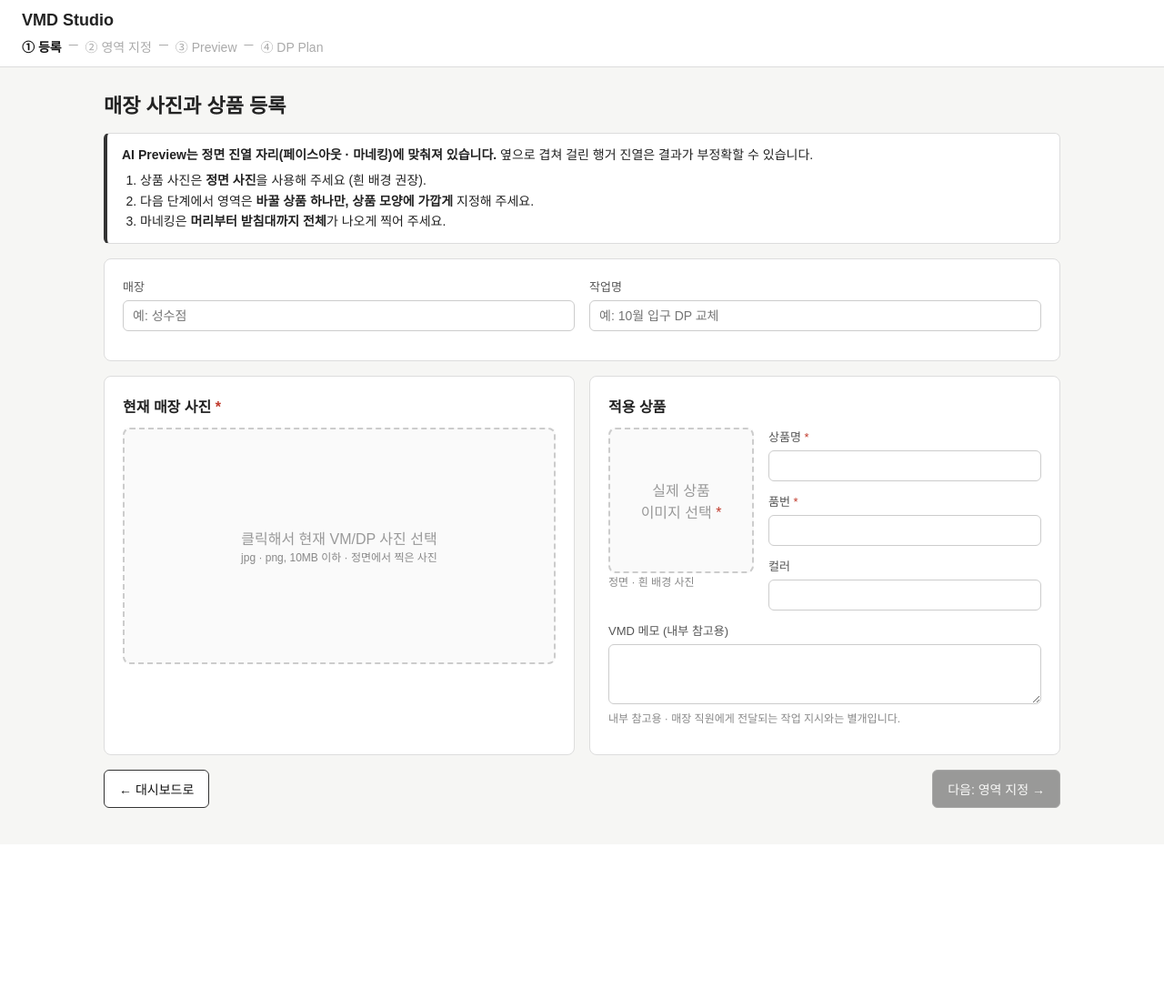
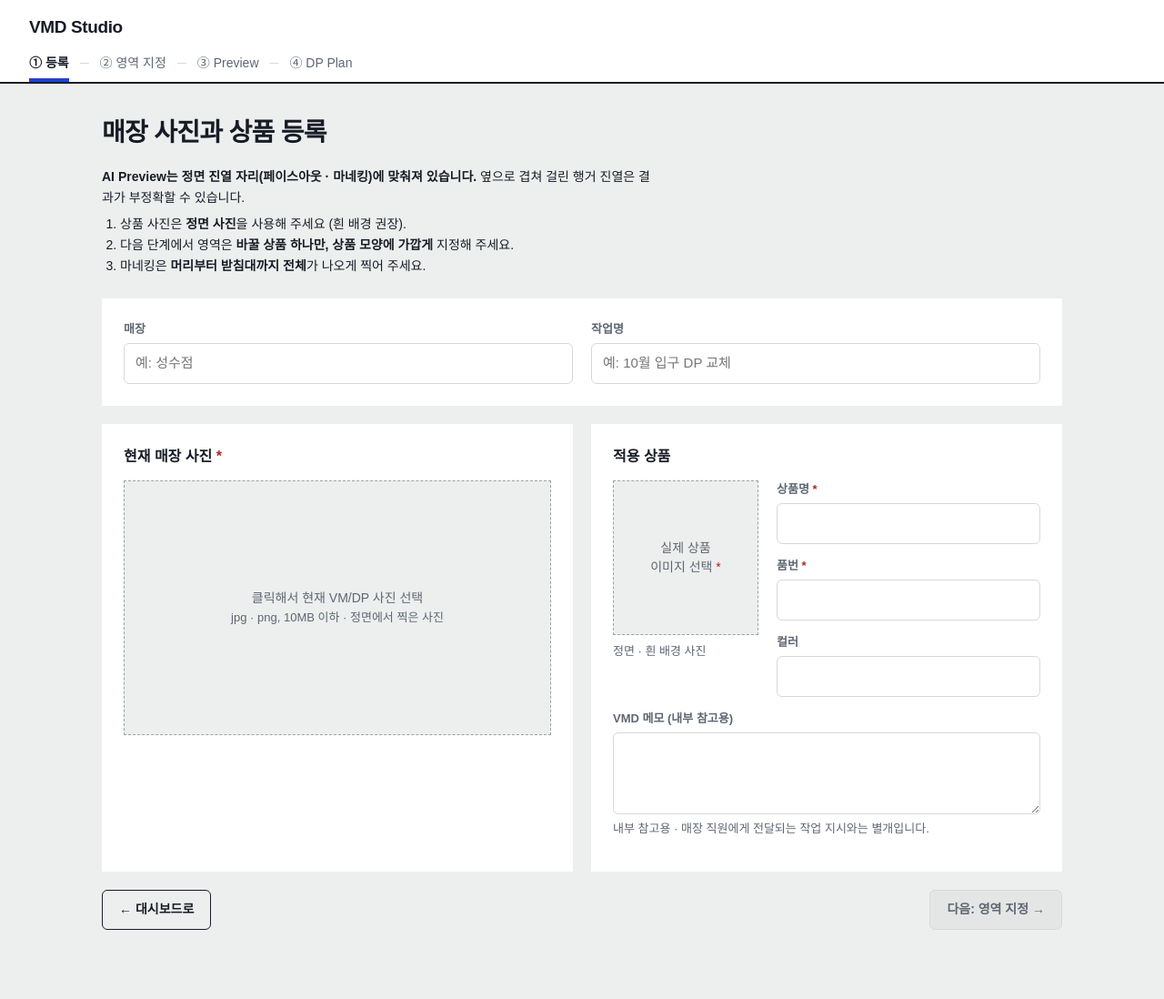
Before and after one commit to woosik980201/vmd-studio, a Spring Boot app: page /setup.html in a window 1280 px wide. Shown: the whole page at 91% size. Before the commit the page ends 888 px from the top, so only its background shows below. Run offline with Spring Boot 4, Linux system fonts and the light colour scheme; some web fonts are replaced.

Commit message:
style: 화면 디자인 정리 (매장 사진 중심, Pretendard, 코발트 조작색)
- CSS 색·글꼴·여백 정리, 기능 코드와 HTML 구조 변경 없음
- DP Editor 사진 폭 제한, 오른쪽 안내 고정
- 좁은 화면 대응, 키보드 포커스 표시 추가
- Pretendard 글꼴을 저장소에 포함 (오프라인 시연 대비)

Co-Authored-By: Claude Opus 5.5 <noreply@anthropic.com>
Claude-Session: https://claude.ai/code/session_01HSA7wzVE7rsx1KXuhX7yVc

```diff
--- a/src/main/resources/static/css/style.css
+++ b/src/main/resources/static/css/style.css
@@ -1,4 +1,31 @@
-/* VMD Studio 공통 스타일 (Low-Fidelity 단계: 배치와 구분에 필요한 최소한만) */
+/* VMD Studio 공통 스타일
+   기준: 매장 사진이 주인공이다. 화면은 흰 벽과 진한 먹색으로 조용히 두고,
+   사람이 조작하는 곳(버튼, 영역 상자, 현재 단계)에만 코발트색을 쓴다.
+   상품 색과 겹치지 않고 흰 티·검정 티 위에서 모두 잘 보이는 색이다. */
+
+@font-face {
+    font-family: "Pretendard";
+    src: url("/fonts/PretendardVariable.woff2") format("woff2");
+    font-weight: 45 920;
+    font-style: normal;
+    font-display: swap;
+}
+
+:root {
+    --wall: #edefee;      /* 화면 바탕: 매장 벽 */
+    --paper: #ffffff;     /* 내용 면 */
+    --ink: #171c26;       /* 글자·기본 행동 */
+    --muted: #5e6672;     /* 보조 글자 */
+    --line: #d5d9d8;      /* 구분선 */
+    --mat: #e3e6e5;       /* 사진 뒤 여백 */
+    --action: #2340d8;    /* 조작 지점 */
+    --action-tint: #e6eafc;
+    --done: #1f6b4a;      /* 공유 완료 */
+    --done-tint: #e1f0e8;
+    --caution: #8a5a00;   /* 확인 필요 */
+    --caution-tint: #fbf1dc;
+    --error: #b3261e;
+}
 
 * {
     box-sizing: border-box;
@@ -6,16 +33,25 @@
 
 body {
     margin: 0;
-    font-family: "Malgun Gothic", "Apple SD Gothic Neo", sans-serif;
-    color: #222;
-    background: #f6f6f4;
+    font-family: "Pretendard", "Malgun Gothic", "Apple SD Gothic Neo", sans-serif;
+    font-size: 15px;
+    line-height: 1.5;
+    color: var(--ink);
+    background: var(--wall);
+    -webkit-font-smoothing: antialiased;
 }
 
-/* ---------- 공통 상단 ---------- */
+:focus-visible {
+    outline: 2px solid var(--action);
+    outline-offset: 2px;
+}
+
+/* ---------- 공통 상단 ----------
+   아래 굵은 선을 행거 봉처럼 두고, 현재 단계가 그 선 위에 걸린다 */
 .app-header {
-    background: #fff;
-    border-bottom: 1px solid #ddd;
-    padding: 12px 24px;
+    background: var(--paper);
+    border-bottom: 2px solid var(--ink);
+    padding: 16px 32px 0;
 }
 
 .header-top {
@@ -23,11 +59,13 @@ body {
     justify-content: space-between;
     align-items: center;
     gap: 16px;
+    padding-bottom: 14px;
 }
 
 .brand {
-    font-size: 18px;
-    font-weight: 700;
+    font-size: 19px;
+    font-weight: 800;
+    letter-spacing: -0.02em;
     color: inherit;
     text-decoration: none;
 }
@@ -40,104 +78,144 @@ body {
 
 .task-info {
     font-size: 14px;
-    color: #555;
+    color: var(--muted);
 }
 
 .steps {
     display: flex;
     flex-wrap: wrap;
-    gap: 8px;
-    margin-top: 8px;
+    align-items: baseline;
+    gap: 12px;
     font-size: 14px;
-    color: #aaa;
+    color: var(--muted);
+}
+
+/* 단계 사이 줄표 */
+.steps > span:not(.step) {
+    color: var(--line);
+}
+
+.step {
+    padding-bottom: 10px;
 }
 
 .step.is-current {
-    color: #111;
+    color: var(--ink);
     font-weight: 700;
+    box-shadow: inset 0 -4px 0 var(--action);
 }
 
 /* ---------- 페이지 공통 ---------- */
 .page {
-    max-width: 1100px;
+    max-width: 1120px;
     margin: 0 auto;
-    padding: 24px;
+    padding: 36px 32px 56px;
 }
 
 .page-title-row {
     display: flex;
     justify-content: space-between;
     align-items: center;
-    margin-bottom: 16px;
+    gap: 16px;
+    margin-bottom: 20px;
 }
 
 h1 {
     margin: 0;
-    font-size: 22px;
+    font-size: 28px;
+    font-weight: 800;
+    line-height: 1.25;
+    letter-spacing: -0.025em;
 }
 
 .note {
     margin-top: 12px;
     font-size: 13px;
-    color: #888;
+    color: var(--muted);
 }
 
 /* ---------- 버튼 ---------- */
 .btn {
     display: inline-block;
-    padding: 10px 16px;
-    border: 1px solid #333;
+    padding: 11px 18px;
+    border: 1px solid var(--ink);
     border-radius: 6px;
-    background: #fff;
-    color: #111;
+    background: transparent;
+    color: var(--ink);
+    font-family: inherit;
     font-size: 14px;
+    font-weight: 600;
+    line-height: 1.4;
     text-decoration: none;
     cursor: pointer;
+    transition: background-color 120ms ease, color 120ms ease;
+}
+
+.btn:hover:not(:disabled) {
+    background: var(--paper);
 }
 
 .btn-primary {
-    background: #111;
+    border-color: var(--action);
+    background: var(--action);
     color: #fff;
 }
 
+.btn-primary:hover:not(:disabled) {
+    border-color: #1a31ad;
+    background: #1a31ad;
+}
+
 .btn:disabled {
-    opacity: 0.4;
+    border-color: var(--line);
+    background: var(--mat);
+    color: var(--muted);
     cursor: not-allowed;
 }
 
 /* ---------- 상태 배지 ---------- */
 .badge {
     display: inline-block;
-    padding: 2px 10px;
-    border: 1px solid #999;
+    padding: 3px 10px;
     border-radius: 999px;
     font-size: 12px;
+    font-weight: 600;
     white-space: nowrap;
 }
 
-.badge-IN_PROGRESS { background: #fff; }
-.badge-REVIEWED    { background: #e8eefc; border-color: #6b86c9; }
-.badge-SHARED      { background: #e7f4ea; border-color: #5f9e6e; }
+.badge-IN_PROGRESS { background: var(--mat); color: var(--ink); }
+.badge-REVIEWED    { background: var(--action-tint); color: #1a31ad; }
+.badge-SHARED      { background: var(--done-tint); color: var(--done); }
 
 /* ---------- 표 ---------- */
 .task-table {
     width: 100%;
     border-collapse: collapse;
-    background: #fff;
-    border: 1px solid #ddd;
+    background: var(--paper);
 }
 
 .task-table th,
 .task-table td {
-    padding: 12px 16px;
-    border-bottom: 1px solid #eee;
+    padding: 16px 20px;
+    border-bottom: 1px solid var(--wall);
     text-align: left;
-    font-size: 14px;
+    font-size: 15px;
 }
 
 .task-table th {
-    background: #fafafa;
-    color: #555;
+    border-bottom: 1px solid var(--line);
+    color: var(--muted);
+    font-size: 13px;
+    font-weight: 600;
+}
+
+.task-table td:nth-child(2) {
+    font-weight: 600;
+}
+
+.task-table td:nth-child(4) {
+    color: var(--muted);
+    font-variant-numeric: tabular-nums;
 }
 
 .task-table .task-action {
@@ -161,34 +244,38 @@ h1 {
 }
 
 .task-table tr.clickable:hover {
-    background: #f3f3f0;
+    background: #f6f7f7;
 }
+
 /* ---------- 입력 화면 공통 (Store Setup 등) ---------- */
 .page > section {
-    margin-bottom: 16px;
+    margin-bottom: 20px;
 }
 
 .card {
-    background: #fff;
-    border: 1px solid #ddd;
-    border-radius: 8px;
-    padding: 20px;
+    background: var(--paper);
+    padding: 24px;
 }
 
 .two-column {
     display: grid;
     grid-template-columns: 1fr 1fr;
-    gap: 16px;
+    gap: 20px;
 }
 
 .section-title {
-    margin: 0 0 12px;
+    margin: 0 0 14px;
     font-size: 16px;
+    font-weight: 700;
 }
 
 .form-row {
     display: flex;
-    gap: 16px;
+    gap: 20px;
+}
+
+.form-row .field {
+    margin-bottom: 0;
 }
 
 .field {
@@ -196,30 +283,45 @@ h1 {
     flex: 1;
     flex-direction: column;
     gap: 6px;
-    margin-bottom: 12px;
+    margin-bottom: 14px;
 }
 
 .field label {
     font-size: 13px;
-    color: #555;
+    font-weight: 600;
+    color: var(--muted);
 }
 
 .field input[type="text"],
-.field textarea {
-    padding: 8px 10px;
-    border: 1px solid #ccc;
+.field textarea,
+.instruction-input {
+    width: 100%;
+    padding: 10px 12px;
+    border: 1px solid var(--line);
     border-radius: 6px;
+    background: var(--paper);
+    color: var(--ink);
     font-family: inherit;
-    font-size: 14px;
+    font-size: 15px;
+    line-height: 1.5;
+}
+
+.field input[type="text"]:focus,
+.field textarea:focus,
+.instruction-input:focus {
+    outline: 2px solid var(--action);
+    outline-offset: -1px;
+    border-color: var(--action);
 }
 
 .required {
-    color: #c0392b;
+    color: var(--error);
 }
 
 .hint {
-    font-size: 12px;
-    color: #888;
+    font-size: 13px;
+    font-weight: 400;
+    color: var(--muted);
 }
 
 /* 이미지 선택 영역: 클릭하면 파일 선택, 선택 후에는 미리보기 표시 */
@@ -227,52 +329,65 @@ h1 {
     display: flex;
     align-items: center;
     justify-content: center;
-    min-height: 260px;
-    border: 2px dashed #ccc;
-    border-radius: 8px;
-    background: #fafafa;
-    color: #999;
+    min-height: 280px;
+    padding: 12px;
+    border: 1px dashed #9aa2a8;
+    background: var(--wall);
+    color: var(--muted);
+    font-size: 14px;
     text-align: center;
     cursor: pointer;
     overflow: hidden;
+    transition: border-color 120ms ease;
+}
+
+.image-drop:hover {
+    border-color: var(--action);
+}
+
+.image-drop.has-image {
+    padding: 0;
+    border-style: solid;
+    border-color: transparent;
+    background: var(--mat);
 }
 
 .image-drop img {
     display: block;
     max-width: 100%;
-    max-height: 360px;
+    max-height: 380px;
 }
 
 .product-layout {
     display: grid;
-    grid-template-columns: 160px 1fr;
-    gap: 16px;
+    grid-template-columns: 160px minmax(0, 1fr);
+    gap: 20px;
 }
 
 .product-layout .image-drop {
-    min-height: 160px;
+    min-height: 170px;
+    margin-bottom: 6px;
 }
 
 .action-bar {
     display: flex;
+    flex-wrap: wrap;
     justify-content: space-between;
     align-items: center;
+    gap: 12px;
 }
 
-/* ---------- DP Editor ---------- */
+/* ---------- 안내 ---------- */
 .notice {
-    padding: 12px 16px;
-    border: 1px solid #ddd;
-    border-left: 4px solid #333;
-    border-radius: 6px;
-    background: #fff;
+    max-width: 78ch;
     font-size: 14px;
-    line-height: 1.6;
+    line-height: 1.65;
+    color: var(--ink);
 }
 
 /* 입력 가이드 (D24): 안내 안의 번호·점 목록 */
 .notice.guide {
-    margin-bottom: 16px;
+    margin-bottom: 24px;
 }
 
 .notice ol,
```
Also changed, not shown: other parts of src/main/resources/static/css/style.css (+136 -122 lines), src/main/resources/static/fonts/README.txt (added), 1 other file.
